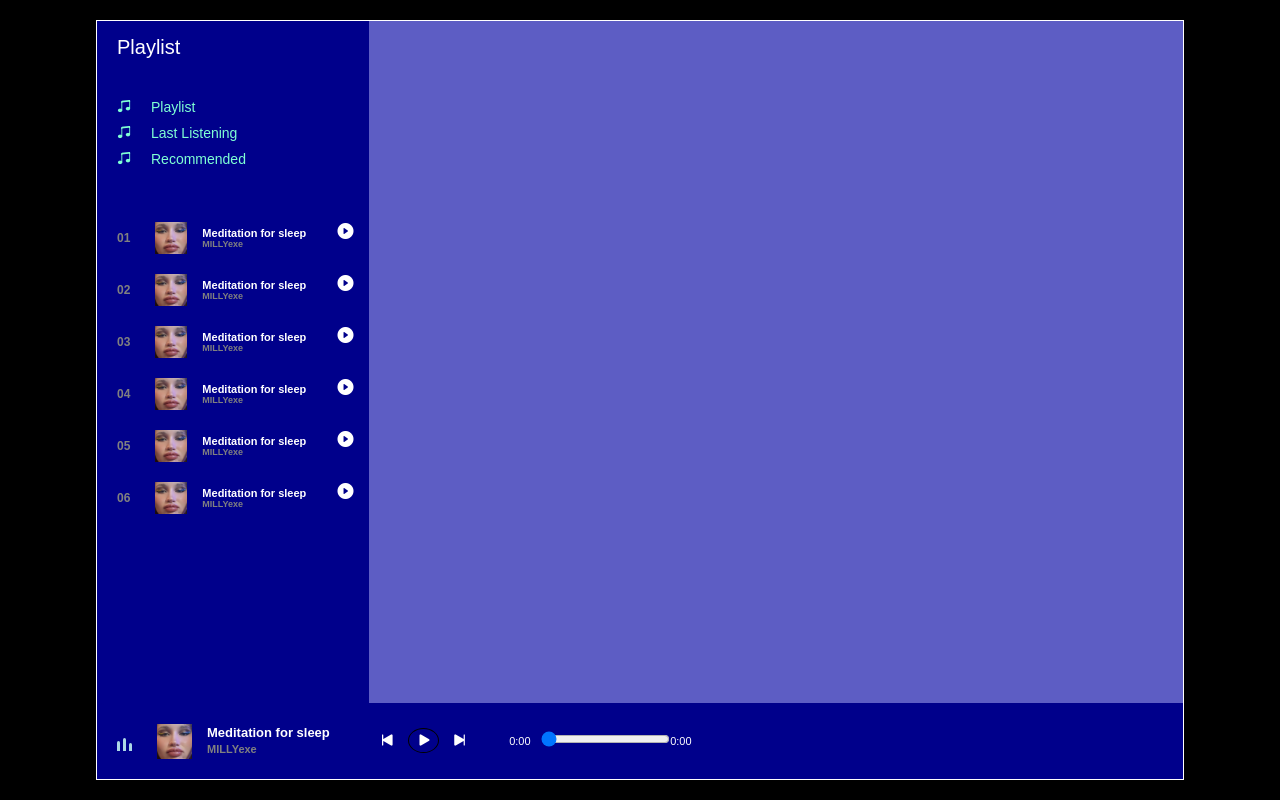
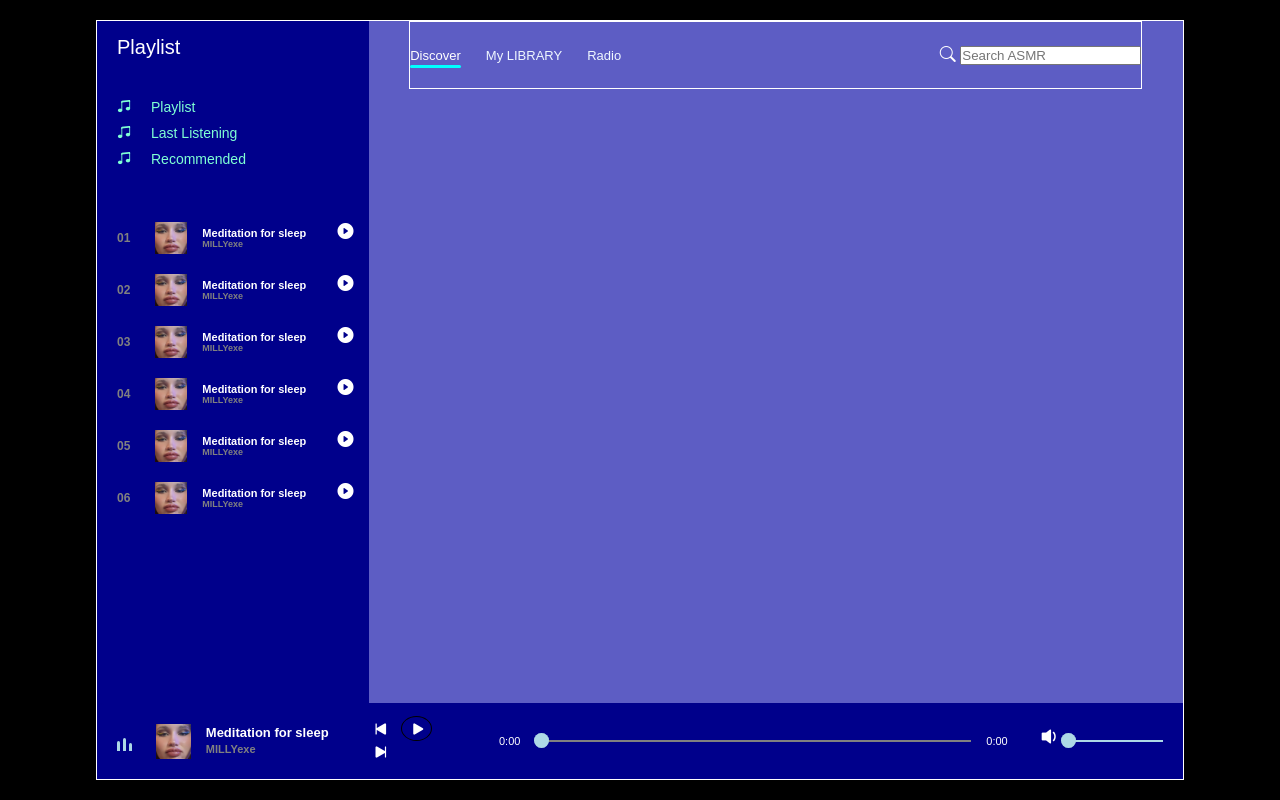
Before and after one commit to millyexe/player, a PHP site: page / in a window 1280 px wide. Run offline with PHP 8.4, Linux system fonts and the light colour scheme; some web fonts are replaced.

Commit message:
player and nav

```diff
--- a/index.html
+++ b/index.html
@@ -84,7 +84,19 @@
         </div>
       </div>
 
-      <div class="song_side"></div>
+      <div class="song_side">
+        <nav>
+            <ul>
+                <li>Discover<span></span></li>
+                <li>My LIBRARY</li>
+                <li>Radio</li>
+            </ul>
+            <div class="search">
+                <i class="bi bi-search"></i>
+                <input type="text" placeholder="Search ASMR">
+            </div>
+        </nav>
+      </div>
 
       <div class="master_play">
         <div class="wave">
@@ -104,9 +116,17 @@
         <span id="currentStart">0:00</span>
         <div class="bar">
             <input type="range" id="seek" min="0" value="0" max="100">
-        </div>
-        <span id="currentEnd">0:00</span>
         <div class="bar2" id="bar2"></div>
+        <div class="dot"></div>
+      </div>
+      <span id="currentEnd">0:00</span>
+
+      <div class="vol">
+        <i class="bi bi-volume-down-fill"></i>
+        <input type="range" id="vol" min="0" value="30" max="100">
+        <div class="vol_bar"></div>
+        <div class="dot" id="vol_dot"></div>
+    </div>
       </div>
     </header>
     <script src="app.js"></script>
--- a/style.css
+++ b/style.css
@@ -252,3 +252,147 @@ header .master_play span{
 header .master_play #currentStart{
   margin: 0px 0px 0px 20px;
 }
+header .master_play .bar {
+  position: relative;
+  width: 43%;
+  height: 2px;
+  background: grey;
+  margin: 0px 15px 0px 10px ;
+}
+header .master_play .bar .bar2 {
+  position: absolute;
+  width: 20%;
+  height: 0%;
+  background: lightblue;
+  margin: 0px 15px 0px 10px ;
+  top: 0;
+}
+
+header .master_play .bar .dot {
+  position: absolute;
+  width: 5px;
+  height: 5px;
+  background: lightblue;
+  border-radius: 50%;
+  left: 0%;
+  top: -1px;
+  transition: 1s linear;
+}
+header .master_play .bar .dot::before {
+  content: "";
+  position: absolute;
+  width: 15px;
+  height: 15px;
+  background: lightblue;
+  border-radius: 50%;
+  left: -6px;
+  top: -6px;
+  box-shadow: inset 0px 0px 3px lightblue;
+}
+
+header .master_play .bar input{
+  position: absolute;
+  width: 100%;
+  top: -6px;
+  left: 0;
+  cursor: pointer;
+  z-index: 99999999;
+  transition: 3s linear;
+  opacity: 0;
+}
+
+header .master_play .vol{
+ position: relative;
+ width: 100px;
+ height: 2px;
+ margin-left: 50px;
+ background: lightblue;
+}
+header .master_play .vol .bi{
+  position: absolute;
+  color: white;
+  font-size: 25px;
+  top: -17px;
+  left: -30px;
+
+ }
+ header .master_play .vol input{
+  position: absolute;
+  width: 100%;
+  top: -10px;
+  left: 0;
+  cursor: pointer;
+  z-index: 99999999;
+  transition: 3s linear;
+  opacity: 0;
+}
+header .master_play .vol .vol_bar {
+  position: absolute;
+  width: 0%;
+  height: 100%;
+  background: lightblue;
+  top: 0;
+}
+
+header .master_play .vol .dot {
+  position: absolute;
+  width: 5px;
+  height: 5px;
+  background: lightblue;
+  border-radius: 50%;
+  left: 0%;
+  top: -1px;
+  transition: 1s linear;
+}
+header .master_play .vol .dot::before {
+  content: "";
+  position: absolute;
+  width: 15px;
+  height: 15px;
+  background: lightblue;
+  border-radius: 50%;
+  left: -6px;
+  top: -6px;
+  box-shadow: inset 0px 0px 3px lightblue;
+}
+header .song_side{
+  z-index: 2;
+}
+
+header .song_side nav{
+  width: 90%;
+  height: 10%;
+  margin: auto;
+  border: 1px solid white;
+  display: flex;
+  align-items: center;
+  justify-content: space-between;
+}
+
+header .song_side nav ul{
+  display: flex;
+}
+header .song_side nav ul li{
+  position: relative;
+  list-style-type: none;
+  font-size: 13px;
+  color: aliceblue;
+  margin-right: 25px;
+  cursor: pointer;
+  transition: .3 linear;
+}
+header .song_side nav ul li:hover{
+  color: white;
+}
+header .song_side nav ul li:nth-child(1){
+  color: white;
+}
+header .song_side nav ul li span{
+  position: absolute;
+  width: 100%;
+  height: 2.5px;
+  background: aqua;
+  bottom: -5px;
+  left: 0 ;
+  border-radius: 20px;
+}
```
